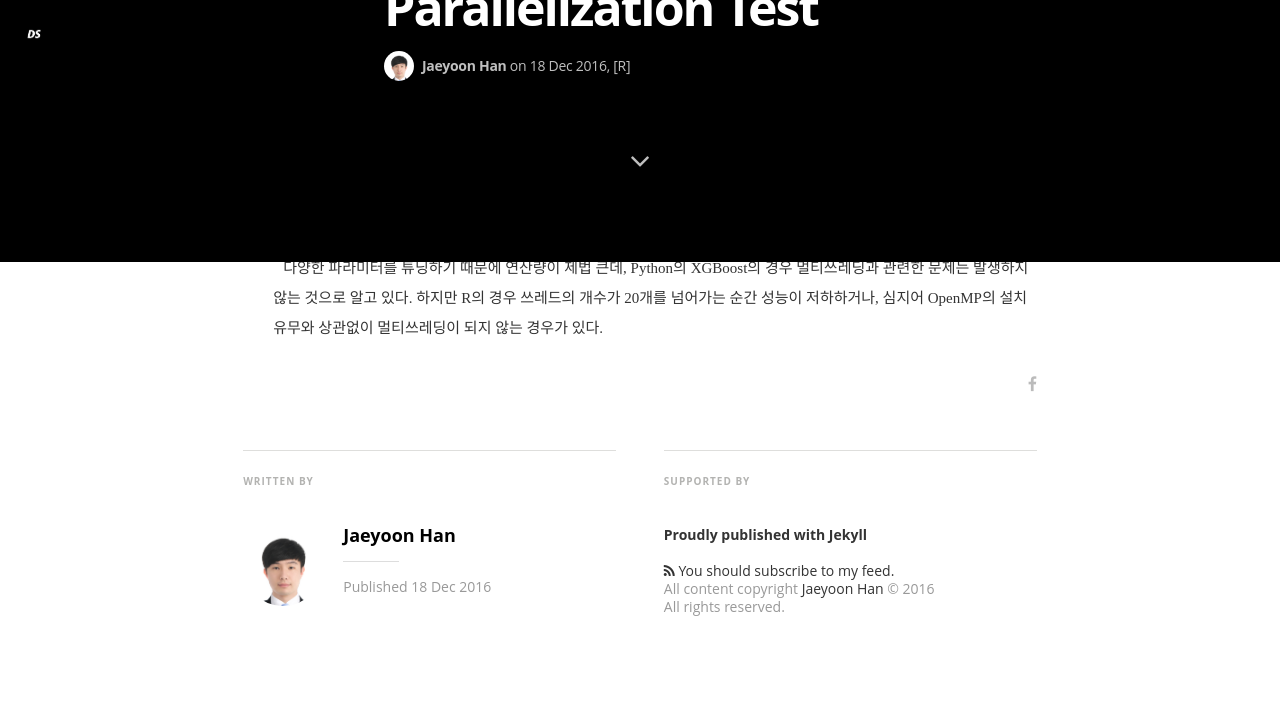
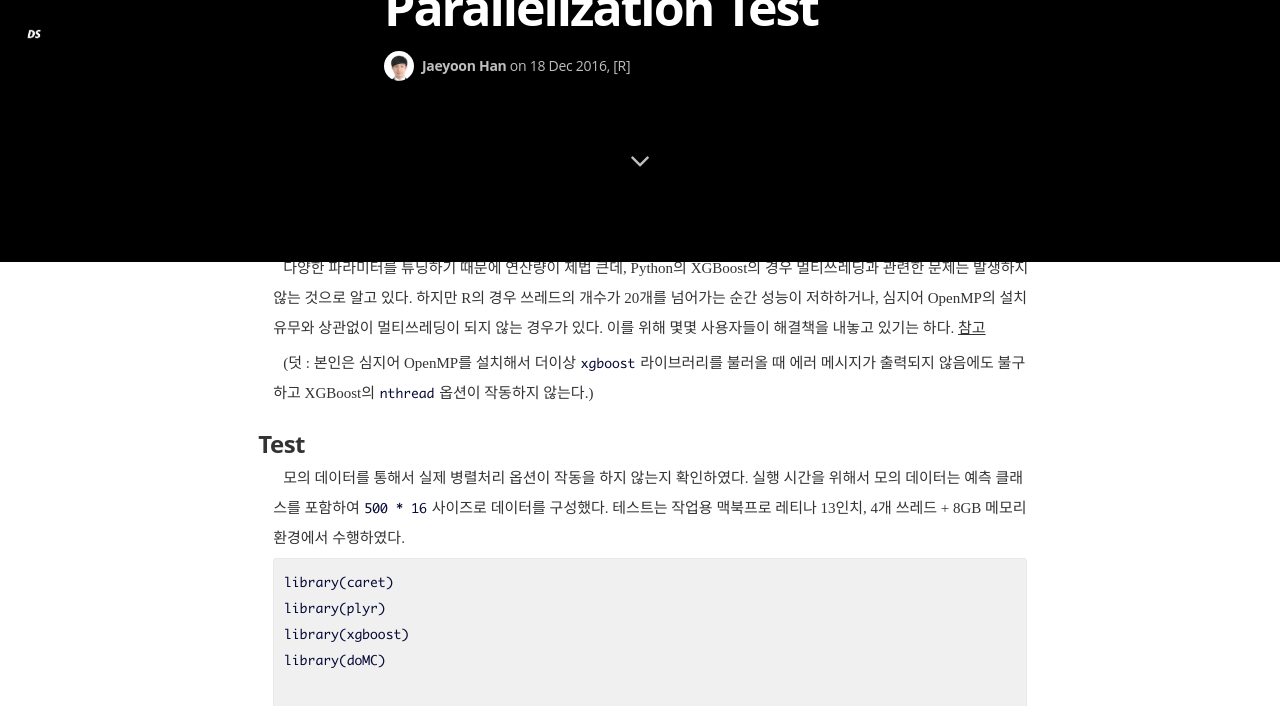
Before and after one commit to otzslayer/deprecated-blog, a Jekyll site: the page built from _posts/R/2016-12-18-xgboost-parallelization.md, in a window 1280 px wide and 1400 px high, scrolled down 1138 px, cut to the strip 0-706 px from the top of the window. Built offline with Jekyll 4.4.1, drawn with Linux system fonts in a browser that asks for light colours; nearby versions of some CDN libraries; some web fonts are replaced; library files that are not in the unit come from our copies; some of the changed text lies outside the part shown.

Commit message:
New Post 161218

```diff
--- a/_posts/R/2016-12-18-xgboost-parallelization.md
+++ b/_posts/R/2016-12-18-xgboost-parallelization.md
@@ -19,4 +19,125 @@ XGBoost는 전세계적으로 검증받은 알고리즘이자 라이브러리로
 
 Scalability 등의 이유로 인해 Python에서 XGBoost 구현체를 사용하는 모습이 많지만, 아직 본인처럼 R을 이용해서 XGBoost를 사용하는 유저들이 적지는 않다. 다만 생각보다 Python에 비해 부족한 부분이 많다고 느껴지는 것은 사실이다. 그 중 가장 뼈저리게 느끼는 부분은 바로 Cross Validation 부분이다. 파라미터 서치를 위해 CV를 수행하다 보면, R에서는 Python만큼 강력한 기능이 부재하기 때문이다. 물론 몇 가지 방법을 통해서 어느 정도 극복을 할 수 있으니 다행이다. 하지만 여전히 논란이 되는 부분이 있는데 바로 병렬처리다.
 
-다양한 파라미터를 튜닝하기 때문에 연산량이 제법 큰데, Python의 XGBoost의 경우 멀티쓰레딩과 관련한 문제는 발생하지 않는 것으로 알고 있다. 하지만 R의 경우 쓰레드의 개수가 20개를 넘어가는 순간 성능이 저하하거나, 심지어 OpenMP의 설치 유무와 상관없이 멀티쓰레딩이 되지 않는 경우가 있다.
+다양한 파라미터를 튜닝하기 때문에 연산량이 제법 큰데, Python의 XGBoost의 경우 멀티쓰레딩과 관련한 문제는 발생하지 않는 것으로 알고 있다. 하지만 R의 경우 쓰레드의 개수가 20개를 넘어가는 순간 성능이 저하하거나, 심지어 OpenMP의 설치 유무와 상관없이 멀티쓰레딩이 되지 않는 경우가 있다. 이를 위해 몇몇 사용자들이 해결책을 내놓고 있기는 하다. [참고](https://github.com/dmlc/xgboost/blob/master/doc/build.md)
+
+(덧 : 본인은 심지어 OpenMP를 설치해서 더이상 `xgboost` 라이브러리를 불러올 때 에러 메시지가 출력되지 않음에도 불구하고 XGBoost의 `nthread` 옵션이 작동하지 않는다.)
+
+
+#### Test
+
+모의 데이터를 통해서 실제 병렬처리 옵션이 작동을 하지 않는지 확인하였다.
+실행 시간을 위해서 모의 데이터는 예측 클래스를 포함하여 `500 * 16` 사이즈로 데이터를 구성했다.
+테스트는 작업용 맥북프로 레티나 13인치, 4개 쓰레드 + 8GB 메모리 환경에서 수행하였다.
+
+
+{% highlight r %}
+library(caret)
+library(plyr)
+library(xgboost)
+library(doMC)
+
+foo <- function(...) {
+    set.seed(2)
+    mod <- train(Class ~ ., data = dat,
+                 method = "xgbTree", tuneLength = 50,
+                 ..., trControl = trainControl(search = "random"))
+    invisible(mod)
+}
+
+set.seed(1)
+dat <- twoClassSim(500)
+{% endhighlight %}
+
+세 가지의 경우를 보기로 했다.
+
+- 아무런 설정을 하지 않은 경우
+- XGBoost CV에 직접 옵션을 기재한 경우 (`nthread = 4`)
+- `doMC` 라이브러리의 병렬처리 기능을 사용한 경우 (`registerDoMC(cores = 4)`)
+
+
+{% highlight r %}
+vanilla <- system.time(foo())
+
+
+## I don't have OpenMP installed
+xgb_option <- system.time(foo(nthread = 4))
+
+
+registerDoMC(cores = 4)
+domc <- system.time(foo())
+{% endhighlight %}
+
+
+
+{% highlight r %}
+vanilla[3]
+{% endhighlight %}
+
+
+
+{% highlight text %}
+[1] 193.52
+{% endhighlight %}
+
+
+
+{% highlight r %}
+xgb_option[3]
+{% endhighlight %}
+
+
+
+{% highlight text %}
+[1] 195.232
+{% endhighlight %}
+
+
+
+{% highlight r %}
+domc[3]
+{% endhighlight %}
+
+
+
+{% highlight text %}
+[1] 81.307
+{% endhighlight %}
+
+
+
+{% highlight r %}
+vanilla[3]/domc[3]
+{% endhighlight %}
+
+
+
+{% highlight text %}
+[1] 2.380115
+{% endhighlight %}
+
+
+
+{% highlight r %}
+vanilla[3]/xgb_option[3]
+{% endhighlight %}
+
+
+
+{% highlight text %}
+[1] 0.9912309
+{% endhighlight %}
+
+
+
+{% highlight r %}
+xgb_option[3]/domc[3]
+{% endhighlight %}
+
+
+
+{% highlight text %}
+[1] 2.401171
+{% endhighlight %}
+
+첫 번째와 두 번째 경우의 차이는 거의 없다. 하지만, `doMC` 라이브러리의 병렬처리 기능을 사용하여 4개의 쓰레드로 CV를 수행한 경우 두 배 이상의 속도를 보여주며 병렬처리 기능이 활성화됨을 알 수 있다.
```
Also changed, not shown: _Rmd/2016-12-18-xgboost-parallelization.Rmd (+62 -1 lines).
